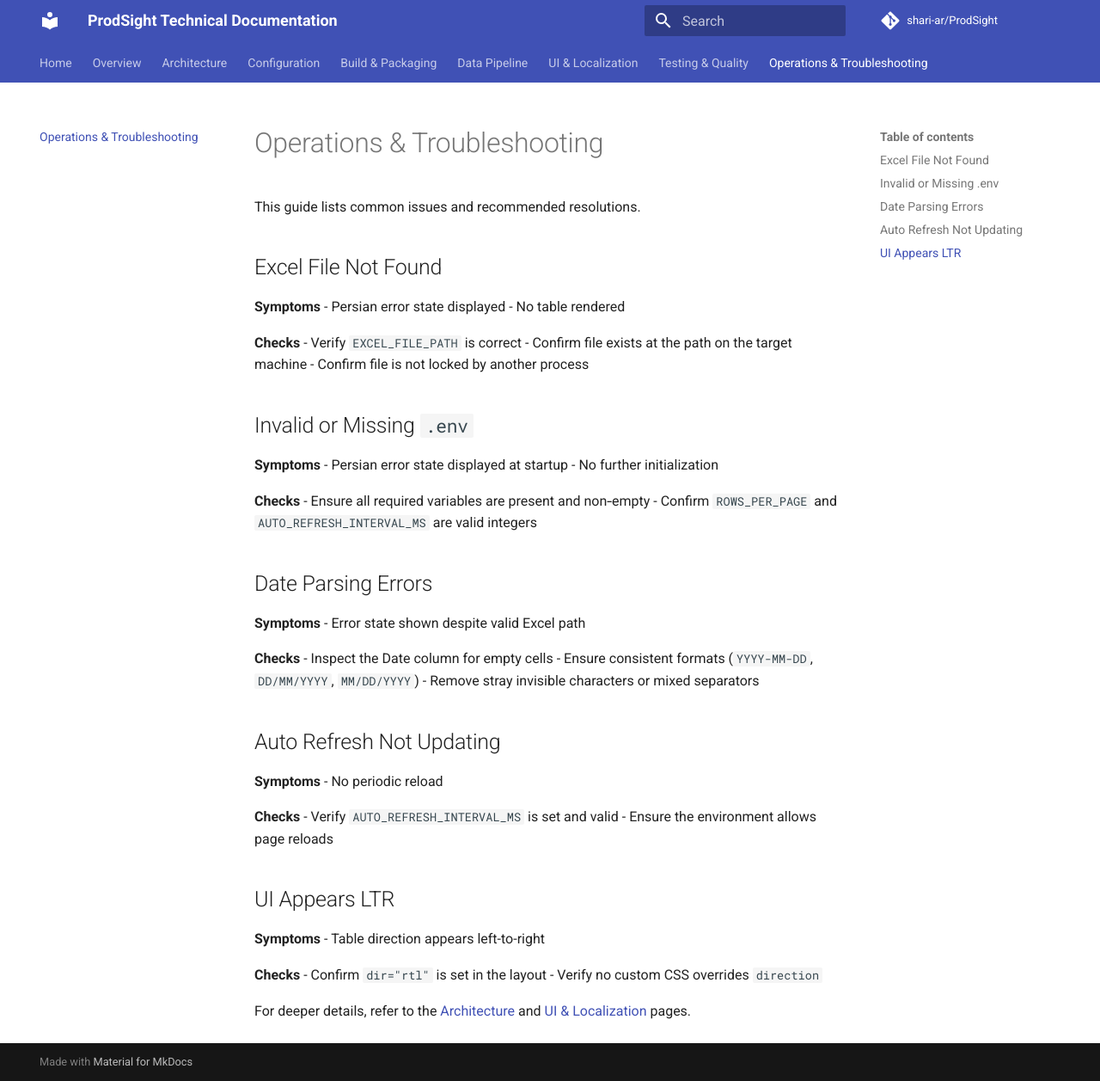
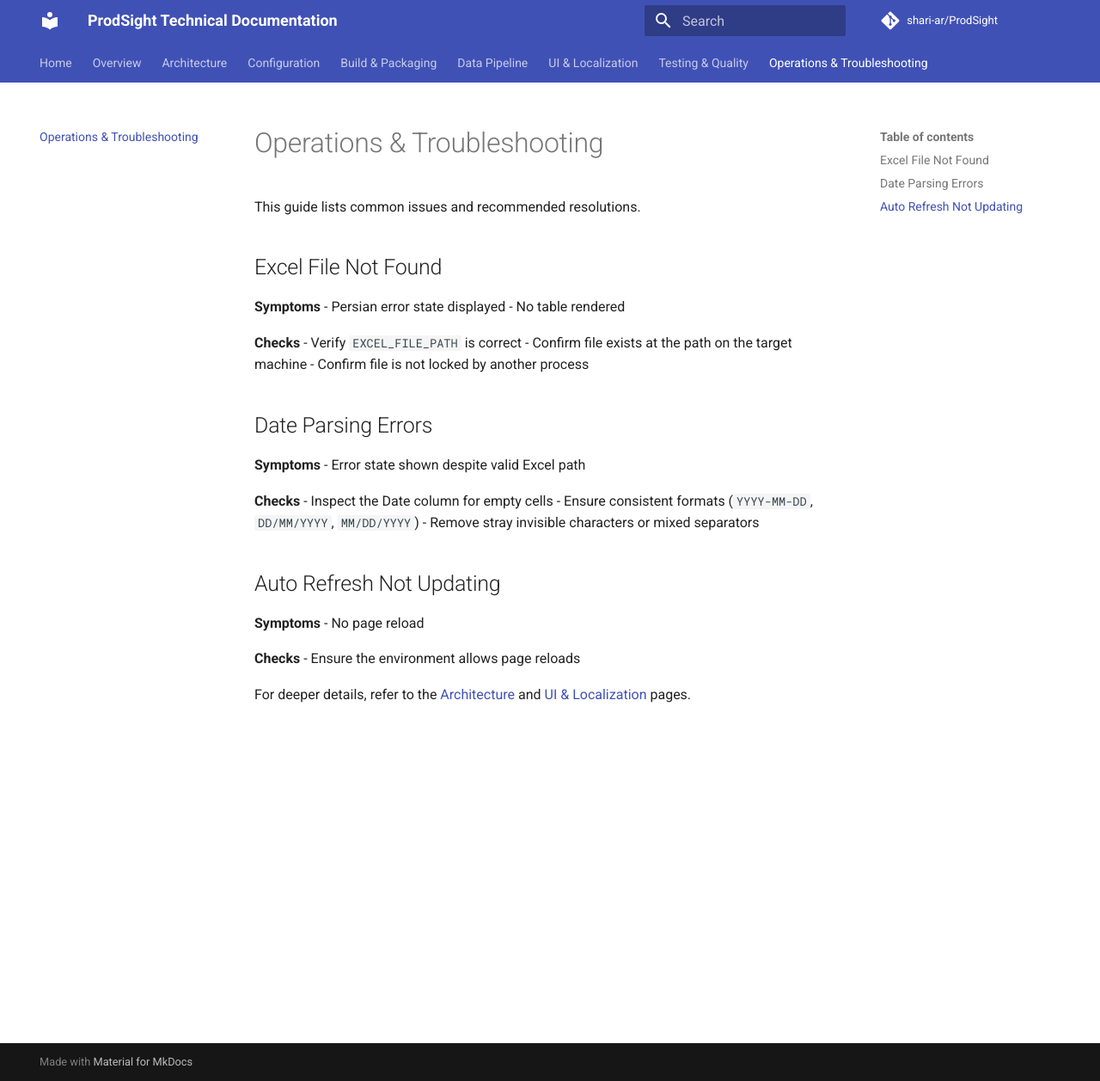
Before and after one commit to shari-ar/ProdSight, an MkDocs documentation site: the page built from docs/troubleshooting.md, in a window 1280 px wide and 1257 px high. Shown: the whole window at 86% size. Built offline with MkDocs 1.6.1 and Material for MkDocs 9.7.7, drawn with Linux system fonts in a browser that asks for light colours; comment, search, counter and statistics services are not loaded.

Commit message:
Update troubleshooting.md

```diff
--- a/docs/troubleshooting.md
+++ b/docs/troubleshooting.md
@@ -13,16 +13,6 @@
 - Confirm file exists at the path on the target machine
 - Confirm file is not locked by another process
 
-## Invalid or Missing `.env`
-
-**Symptoms**
-- Persian error state displayed at startup
-- No further initialization
-
-**Checks**
-- Ensure all required variables are present and non‑empty
-- Confirm `ROWS_PER_PAGE` and `AUTO_REFRESH_INTERVAL_MS` are valid integers
-
 ## Date Parsing Errors
 
 **Symptoms**
@@ -36,19 +26,9 @@
 ## Auto Refresh Not Updating
 
 **Symptoms**
-- No periodic reload
+- No page reload
 
 **Checks**
-- Verify `AUTO_REFRESH_INTERVAL_MS` is set and valid
 - Ensure the environment allows page reloads
 
-## UI Appears LTR
-
-**Symptoms**
-- Table direction appears left-to-right
-
-**Checks**
-- Confirm `dir="rtl"` is set in the layout
-- Verify no custom CSS overrides `direction`
-
 For deeper details, refer to the [Architecture](./architecture.md) and [UI & Localization](./ui-and-i18n.md) pages.
```
